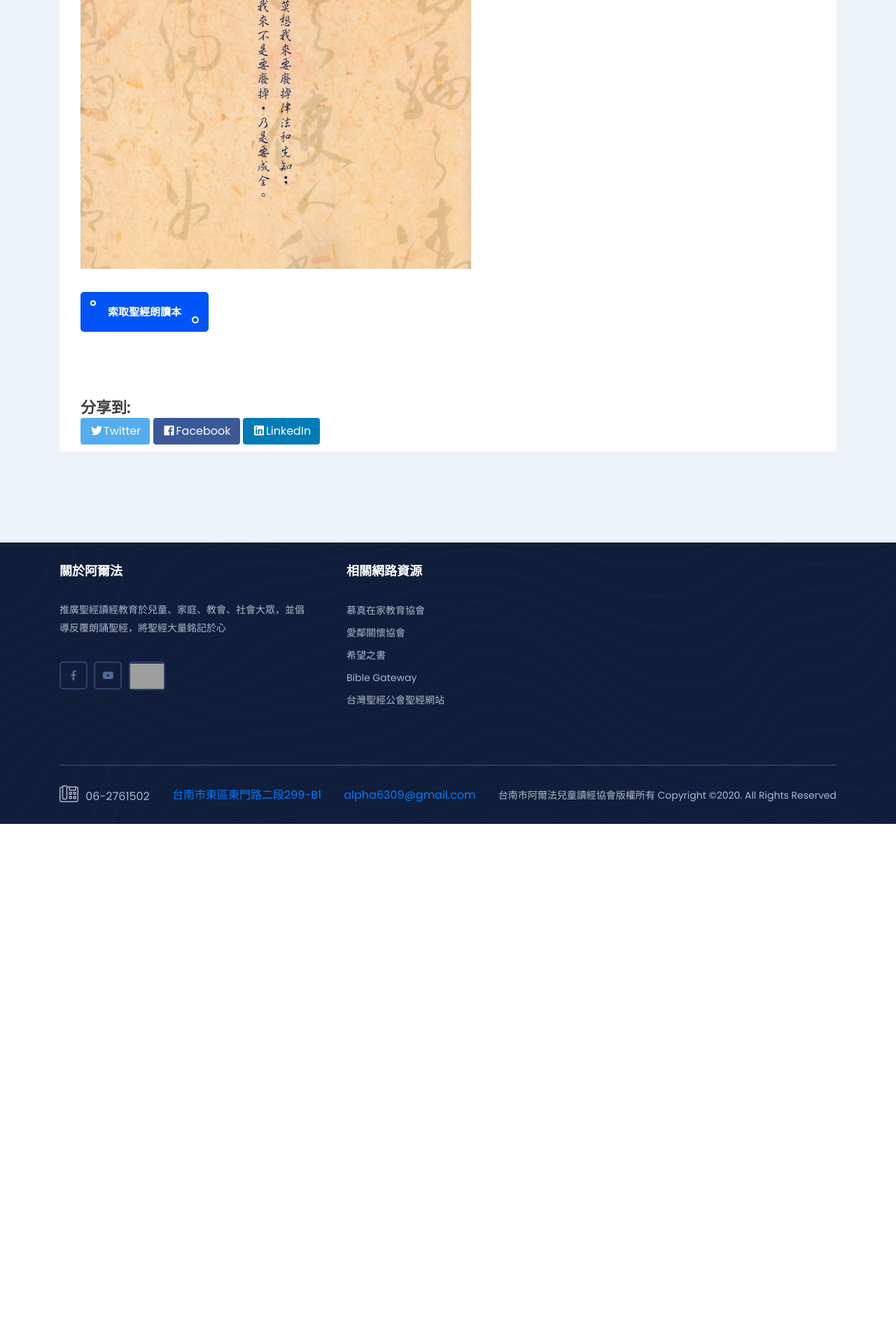
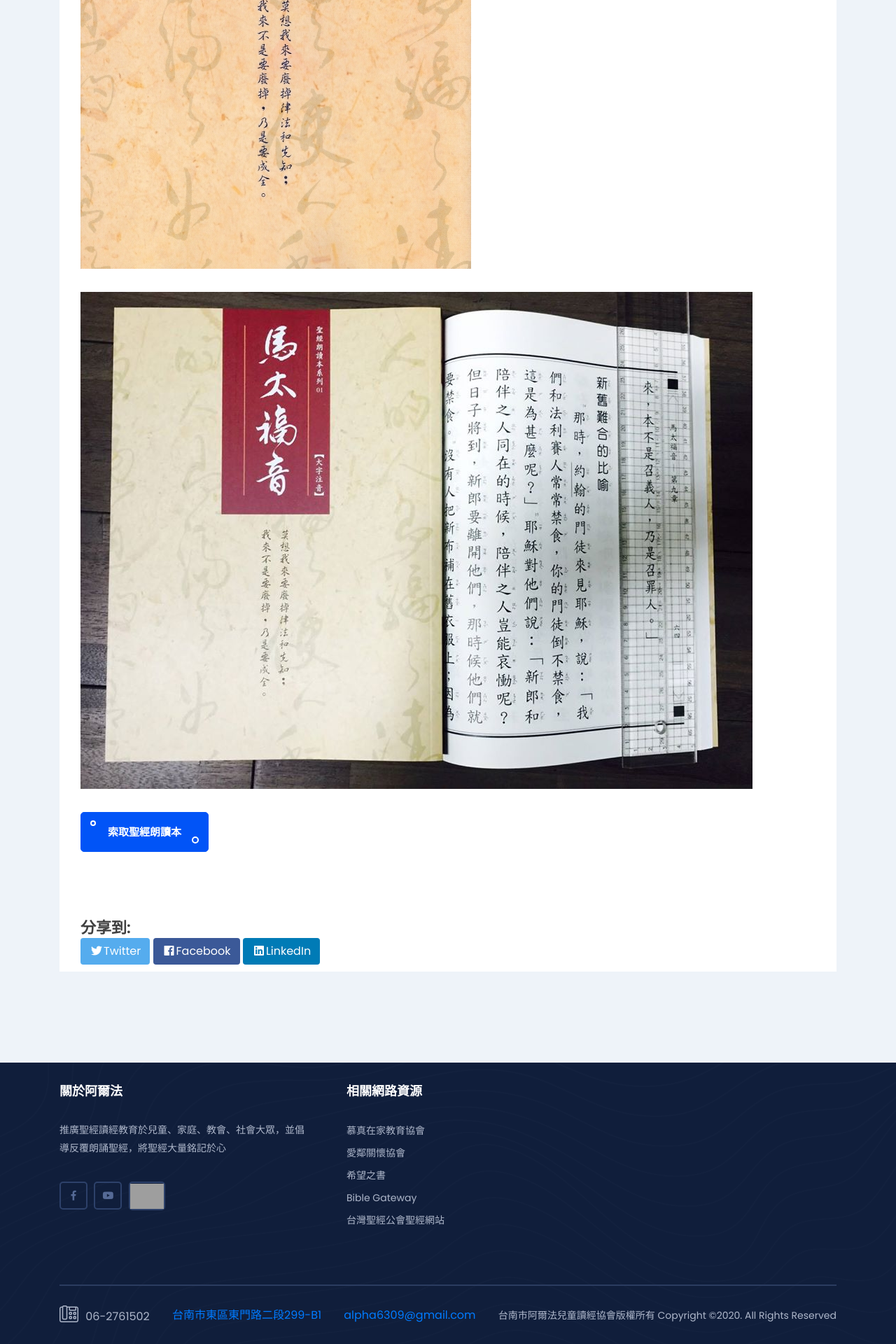
Before and after one commit to alpha6309/website, a Jekyll site: the page built from pages/馬太福音.md, in a window 1280 px wide. Shown: the part 2113-4033 px from the top of the page at 70% size. Built offline with Jekyll 4.4.1, drawn with Linux system fonts in a browser that asks for light colours; before the commit the page ends 3290 px from its top, so only the background shows below that; grey boxes are pictures that could not be loaded.

Commit message:
Update 馬太福音.md

```diff
--- a/pages/馬太福音.md
+++ b/pages/馬太福音.md
@@ -45,4 +45,6 @@ CAT90T01 聖經朗讀本系列01－馬太福音(大字注音版) 出版：阿爾
 
 ![]({{site.baseurl}}/assets/images/books/馬太福音.jpg)
 
+![]({{site.baseurl}}/assets/images/books/馬太福音二.jpg)
+
 {% include request_book_button.html %}
```
